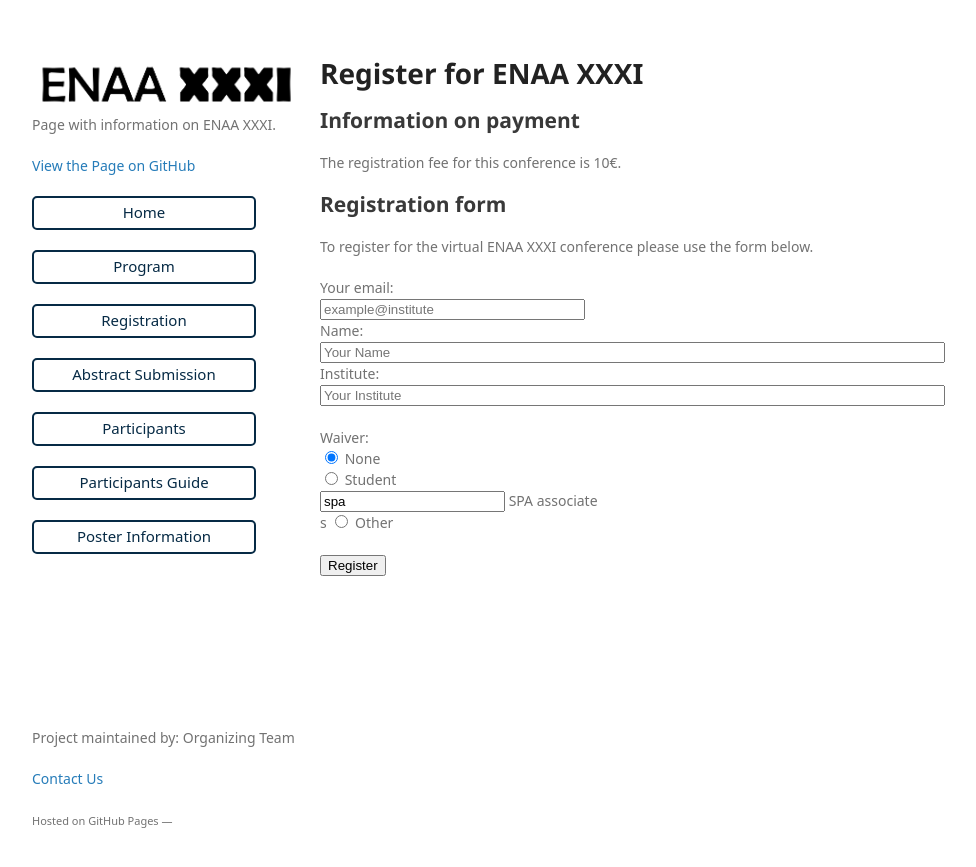
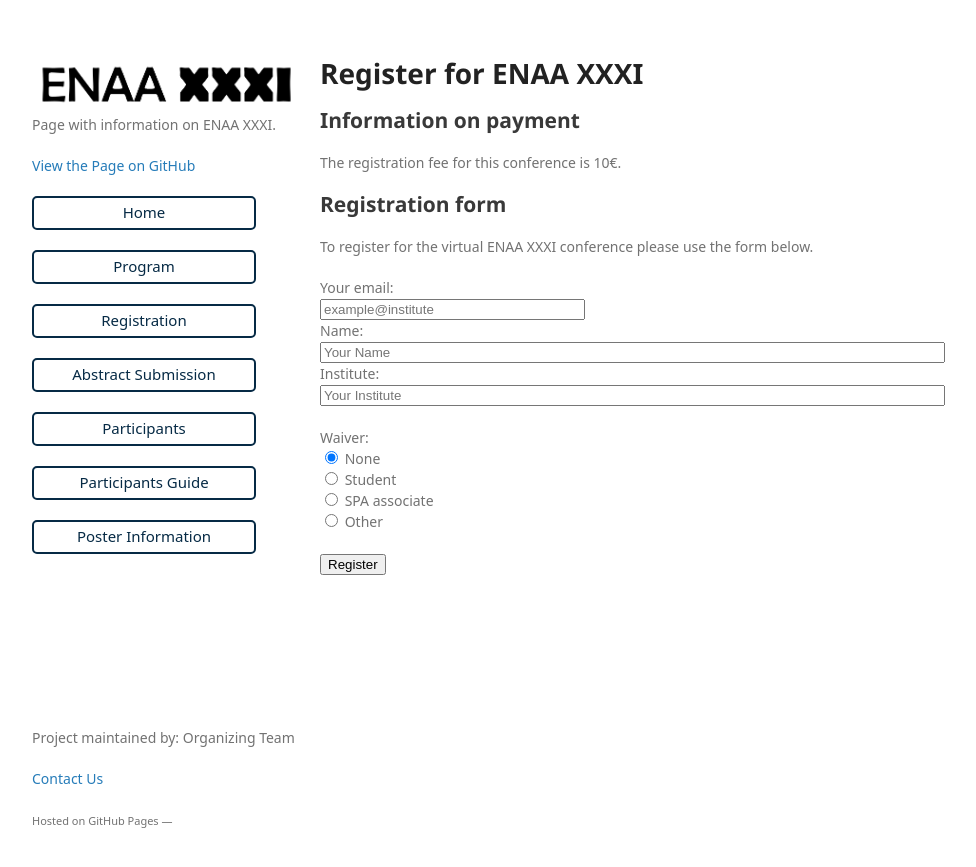
Before and after one commit to AfonsoV/enaaxxxi, a Jekyll site: the page built from registration.md, in a window 1280 px wide. Shown: the top 867 px of the page, without its empty margins (128-1104 px from the left). Built offline with Jekyll 4.4.1, drawn with Linux system fonts in a browser that asks for light colours; some web fonts are replaced; our own code applies the rules of GitHub Pages for plain Markdown files.

Commit message:
Form bug fix

```diff
--- a/registration.md
+++ b/registration.md
@@ -36,8 +36,8 @@ To register for the virtual ENAA XXXI conference please use the form below.
       <label for="none">None</label><br>
       <input type="radio" id="student" name="waiver" value="student">
       <label for="student">Student</label><br>
-      <input type="spa" id="yes" name="waiver" value="spa">
-      <label for="spa">SPA associate</label><br>s
+      <input type="radio" id="spa" name="waiver" value="spa">
+      <label for="spa">SPA associate</label><br>
       <input type="radio" id="other" name="waiver" value="other">
       <label for="other">Other</label><br>
 <br>
```
